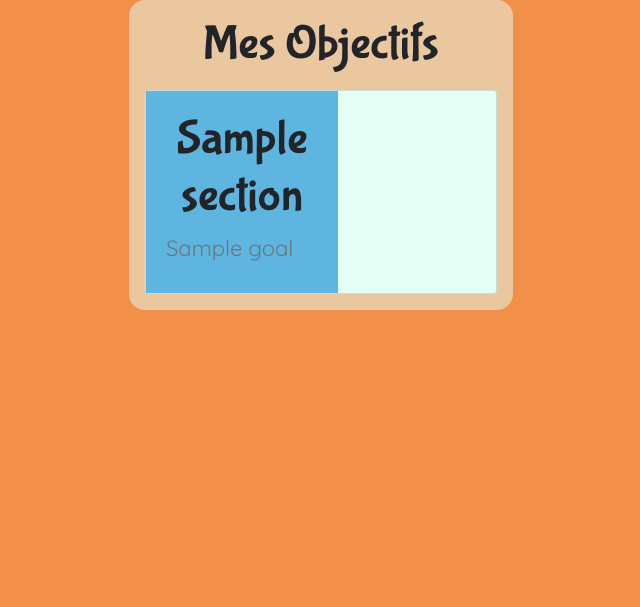
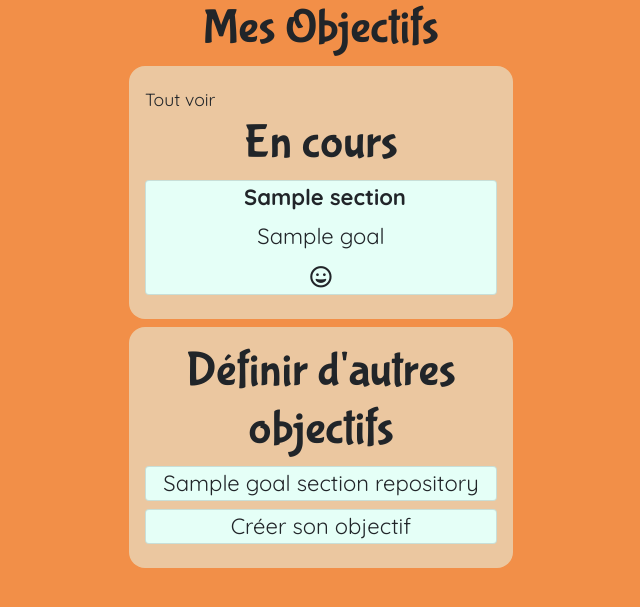
Before and after one commit to Grefleon/wcs-hackathon-app, a Symfony app: template templates/goal/index.html.twig in a window 1280 px wide. Shown: the top 607 px of the page, without its empty margins (319-959 px from the left). Run offline with Twig, Linux system fonts and the light colour scheme; the template is opened without the code that fills it: most values are stand-ins (such as "Sample title", 1, 10 or a date in 2020); style sheets or scripts are compiled from the project's sources; some libraries are stand-ins or nearby versions.

Commit message:
add goal page, with fixtures

```diff
--- a/assets/scss/app.scss
+++ b/assets/scss/app.scss
@@ -1,7 +1,12 @@
 @import "vars";
 @import "~bootstrap/scss/bootstrap";
-@import '~@fortawesome/fontawesome-free/scss/fontawesome';
 @import url('https://fonts.googleapis.com/css2?family=Bubblegum+Sans&family=Quicksand:wght@400;600;700&display=swap');
+$fa-font-path: "~@fortawesome/fontawesome-free/webfonts";
+@import "~@fortawesome/fontawesome-free/scss/fontawesome";
+@import "~@fortawesome/fontawesome-free/scss/solid";
+@import "~@fortawesome/fontawesome-free/scss/regular";
+@import "~@fortawesome/fontawesome-free/scss/brands";
+@import "~@fortawesome/fontawesome-free/scss/v4-shims";
 
 body {
     width: 100vw;
@@ -80,4 +85,21 @@ form label{
         font-family: $font-text;
         font-size: $font-size;
     }
+
+    .card-body{
+        width: 12rem;
+    }
+
+    .Quotidien{
+        background-color: #656f68;
+        color: var(--light);
+    }
+
+    .Cuisine{
+        background-color: #d78262;
+    }
+
+    .Vie{
+        background-color: #96d4c0;
+    }
 }
--- a/src/DataFixtures/GoalFixtures.php
+++ b/src/DataFixtures/GoalFixtures.php
@@ -18,8 +18,12 @@ class GoalFixtures extends Fixture implements DependentFixtureInterface
     public function load(ObjectManager $manager)
     {
         $goal = new Goal();
-        $goal->setGoal('Dire pardon à Kaaris.');
+        $goal->setGoal('Voir ma famille dans la semaine');
         $goal->setSection($this->getReference('section_1'));
+        $manager->persist($goal);
+        $goal = new Goal();
+        $goal->setGoal('Faire une nouvelle recette');
+        $goal->setSection($this->getReference('section_2'));
         $manager->persist($goal);
         $manager->flush();
     }
--- a/templates/goal/index.html.twig
+++ b/templates/goal/index.html.twig
@@ -3,16 +3,27 @@
 {% block title %}Mes Objectifs{% endblock %}
 
 {% block body %}
-    <section class="module">
+    <h2>Mes Objectifs</h2>
+    <section class="module mb-2">
+        <small class="">Tout voir</small>
+        <h3>En cours</h3>
 {% for goal in goals %}
-    <h3>Mes Objectifs</h3>
-    <p> </p>
-    <p></p>
-    <div class="card">
-        <div class="card-body" style="width: 12rem; background-color: #5eb5e0">
-            <h3 class="card-title">{{ goal.section.name }}</h3>
-            <p class="card-subtitle mb-2 text-muted">{{ goal.goal }}</p></div>
+    <div class="card mb-2 text-center {{ goal.section.name }}">
+            <strong class="card-title"><i class="mr-2 {{ goal.section.icon }}"></i>{{ goal.section.name }}</strong>
+            <p class="card-subtitle mb-2">{{ goal.goal }}</p>
+        <div> <i class="far fa-grin"></i></div>
     </div>
         {% endfor %}
     </section>
+    <section class="module">
+        <h3>Définir d'autres objectifs</h3>
+        {% for goalSection in goalSectionRepository %}
+        <div class="card mb-2 text-center {{ goalSection.name }}">
+            {{ goalSection.name }}
+        </div>
+        {% endfor %}
+        <div class="card mb-2 text-center">
+            Créer son objectif
+        </div>
+    </section>
 {% endblock %}
```
Also changed, not shown: src/Controller/GoalController.php (+5 -2 lines), src/DataFixtures/GoalSectionFixtures.php (+5 -3 lines), src/Entity/GoalSection.php (+17 -0 lines).
